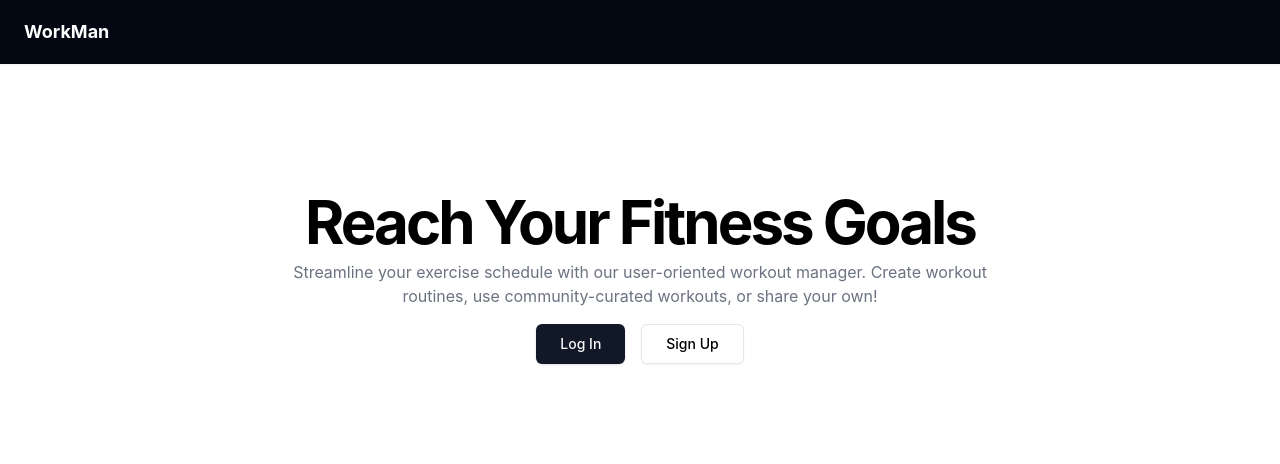
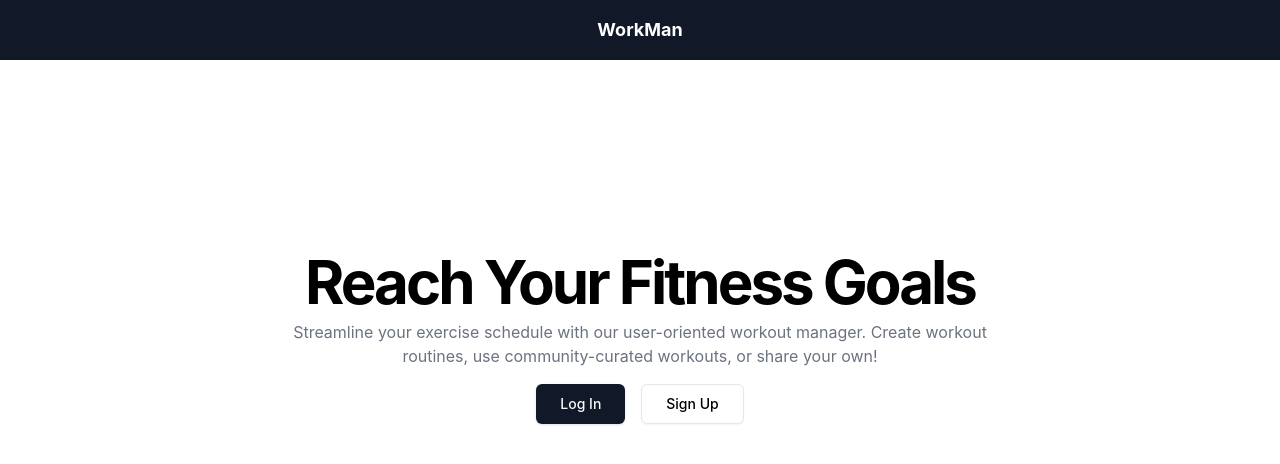
Before and after one commit to Safi0919/Fitness_Tracker, a React (Create React App) app in the folder client/: page / in a window 1280 px wide. Shown: the top 464 px of the page. Built offline with nearby package versions, Linux system fonts and the light colour scheme; the HTML template or start-up script is replaced by a standard one.

Commit message:
Made some changes to navbar

```diff
--- a/client/src/navbar.js
+++ b/client/src/navbar.js
@@ -11,43 +11,58 @@ export default function Navbar() {
   };
 
   return (
-    <header className="fixed top-0 left-0 z-50 w-full bg-gray-950 shadow-sm">
-      <div className="container flex h-16 justify-between px-4 md:px-6">
-        <a className="flex items-center gap-2 font-bold text-white" href="/">
-          <h1 className="text-white transition-colors hover:text-gray-300 text-lg">
-            WorkMan
-          </h1>
-        </a>
-        {isLoggedIn && (
-          <nav className="flex items-center gap-4 md:gap-6">
+    <nav className="flex items-center justify-between w-full p-4 bg-gray-900">
+      <div className="mx-auto">
+        {" "}
+        {/* This will center the title horizontally */}
+        <NavLink
+          to="/"
+          className="text-white font-bold text-lg hover:text-gray-300 transition-colors"
+        >
+          WorkMan
+        </NavLink>
+      </div>
+
+      {isLoggedIn && (
+        <ul className="flex gap-4">
+          {" "}
+          {/* This adds horizontal spacing between links */}
+          <li>
             <NavLink
+              to="/users"
               className="text-sm font-medium text-white transition-colors hover:text-gray-300"
-              to="/users"
             >
               Profile
             </NavLink>
+          </li>
+          <li>
             <NavLink
+              to="/routines"
               className="text-sm font-medium text-white transition-colors hover:text-gray-300"
-              to="/routines"
             >
               Routines
             </NavLink>
+          </li>
+          <li>
             <NavLink
+              to="/workouts"
               className="text-sm font-medium text-white transition-colors hover:text-gray-300"
-              to="/workouts"
             >
               Workouts
             </NavLink>
+          </li>
+          <li>
             <NavLink
-              className="text-sm font-medium text-white transition-colors hover:text-gray-300"
               to="/"
               onClick={handleLogout}
+              className="text-sm font-medium text-white transition-colors hover:text-gray-300"
             >
               Logout
             </NavLink>
-          </nav>
-        )}
-      </div>
-    </header>
+          </li>
+        </ul>
+      )}
+    </nav>
   );
+
 }
--- a/client/src/pages/UpdateWorkout.jsx
+++ b/client/src/pages/UpdateWorkout.jsx
@@ -61,7 +61,7 @@ const Update = () => {
 
   console.log(workout);
   return (
-    <div className="max-w-7xl mx-auto px-4 sm:px-6 lg:px-8 pt-20">
+    <div className="max-w-7xl mx-auto px-4 sm:px-6 lg:px-8 pt-5">
       <h1 className="text-2xl font-semibold text-gray-900 mb-6">
         Update Workout
       </h1>
--- a/client/src/pages/UserPage.jsx
+++ b/client/src/pages/UserPage.jsx
@@ -51,7 +51,7 @@ const UserPage = () => {
   };
 
   return (
-    <div className="max-w-7xl mx-auto px-4 sm:px-6 lg:px-8 pt-20">
+    <div className="max-w-7xl mx-auto px-4 sm:px-6 lg:px-8">
       <h1 className="text-2xl font-semibold text-gray-900 mt-8 mb-4">
         Welcome, {user.username}!
       </h1>
```
